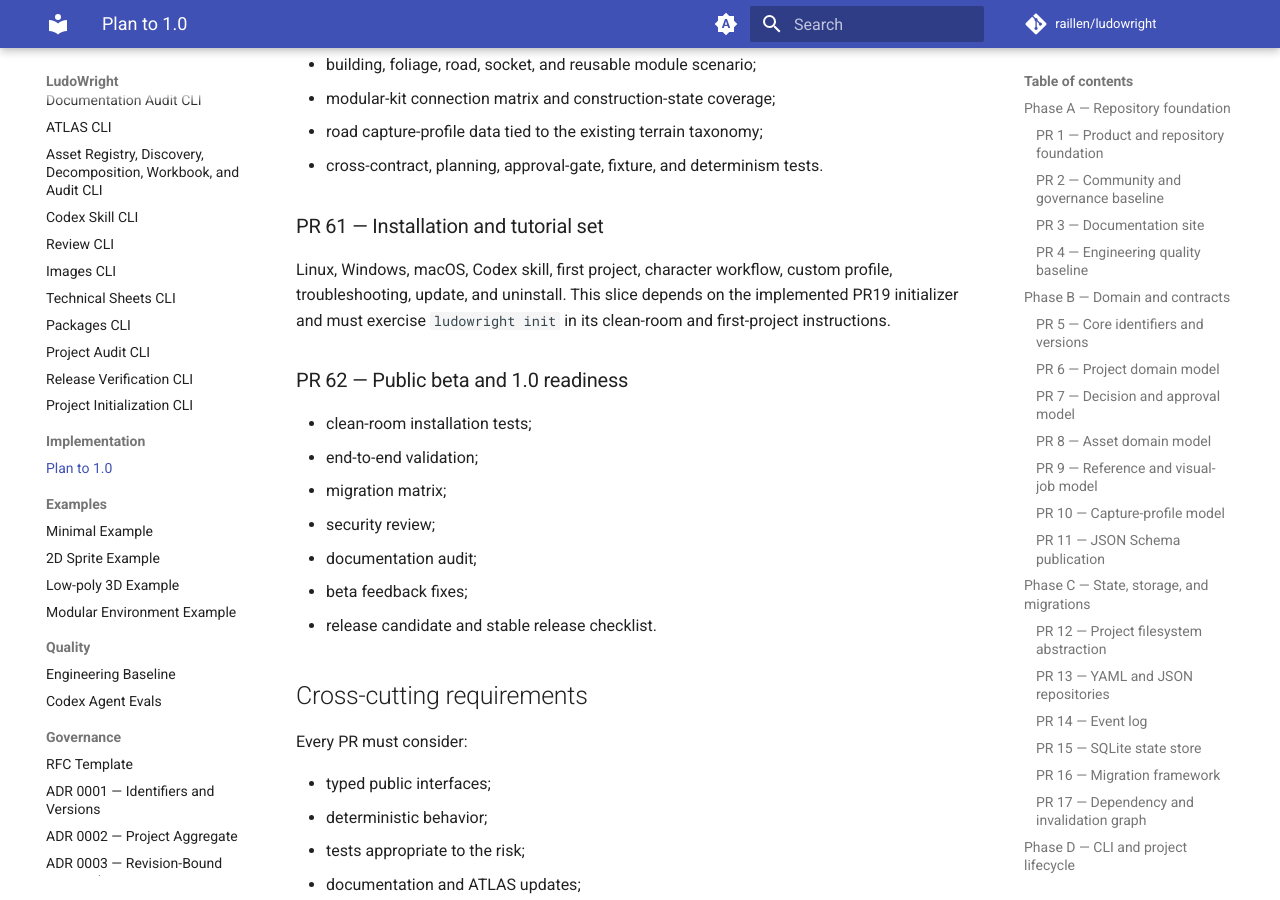
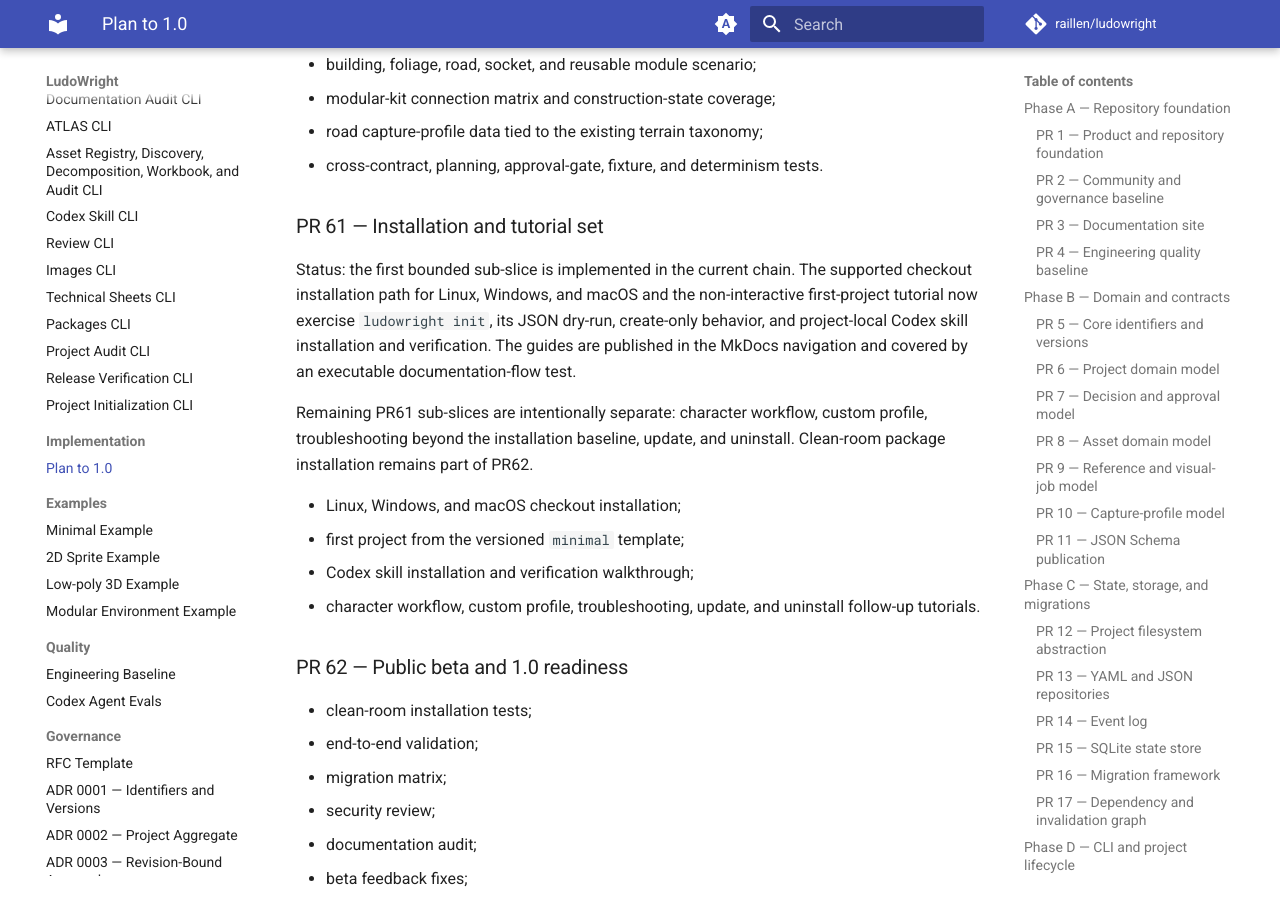
Before and after one commit to raillen/ludowright, an MkDocs documentation site: the page built from docs/plans/IMPLEMENTATION_PLAN.md, in a window 1280 px wide and 900 px high, scrolled down 19097 px. Built offline with MkDocs 1.6.1 and Material for MkDocs 9.7.7, drawn with Linux system fonts in a browser that asks for light colours; comment, search, counter and statistics services are not loaded.

Commit message:
Document installation and first project

```diff
--- a/docs/plans/IMPLEMENTATION_PLAN.md
+++ b/docs/plans/IMPLEMENTATION_PLAN.md
@@ -747,10 +747,22 @@ derived state is introduced.
 
 ### PR 61 — Installation and tutorial set
 
-Linux, Windows, macOS, Codex skill, first project, character workflow, custom
-profile, troubleshooting, update, and uninstall. This slice depends on the
-implemented PR19 initializer and must exercise `ludowright init` in its
-clean-room and first-project instructions.
+Status: the first bounded sub-slice is implemented in the current chain. The
+supported checkout installation path for Linux, Windows, and macOS and the
+non-interactive first-project tutorial now exercise `ludowright init`, its JSON
+dry-run, create-only behavior, and project-local Codex skill installation and
+verification. The guides are published in the MkDocs navigation and covered by
+an executable documentation-flow test.
+
+Remaining PR61 sub-slices are intentionally separate: character workflow,
+custom profile, troubleshooting beyond the installation baseline, update, and
+uninstall. Clean-room package installation remains part of PR62.
+
+- Linux, Windows, and macOS checkout installation;
+- first project from the versioned `minimal` template;
+- Codex skill installation and verification walkthrough;
+- character workflow, custom profile, troubleshooting, update, and uninstall
+  follow-up tutorials.
 
 ### PR 62 — Public beta and 1.0 readiness
 
--- a/mkdocs.yml
+++ b/mkdocs.yml
@@ -11,6 +11,9 @@ strict: true
 nav:
   - Home: index.md
   - Documentation Atlas: ATLAS.md
+  - Getting started:
+      - Installation: getting-started/INSTALLATION.md
+      - First project: getting-started/FIRST_PROJECT.md
   - Product:
       - Product Vision: product/PRODUCT_VISION.md
       - Product Document Set: product/PRODUCT_DOCUMENT_SET.md
```
Also changed, not shown: PROJECT_START.md (+1 -1 lines), README.md (+4 -1 lines), docs/ATLAS.md (+12 -0 lines), docs/atlas.json (+12 -0 lines), docs/getting-started/FIRST_PROJECT.md (added, +103 -0 lines), docs/getting-started/INSTALLATION.md (added, +89 -0 lines), docs/index.md (+6 -2 lines), docs/product/ROADMAP.md (+4 -2 lines), 1 other file.
